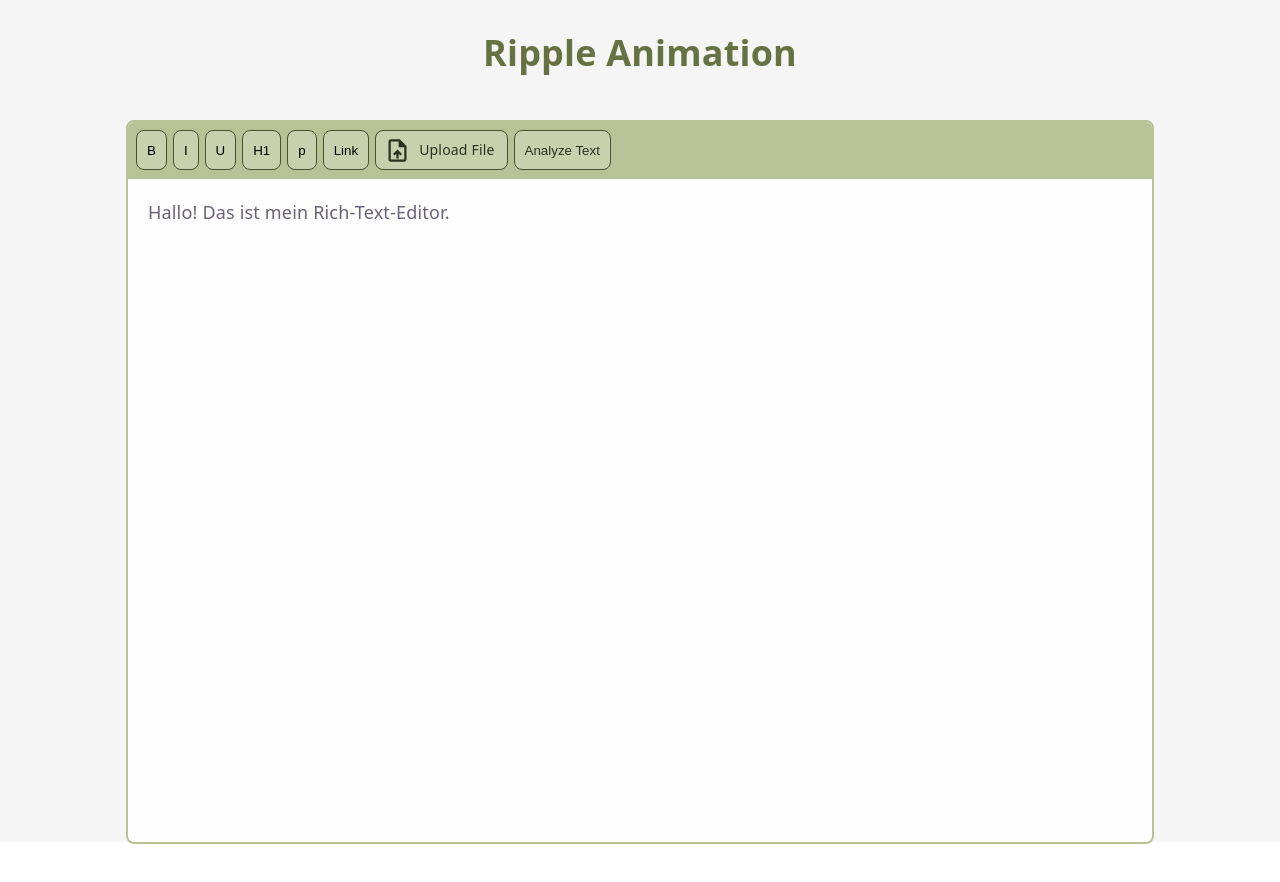
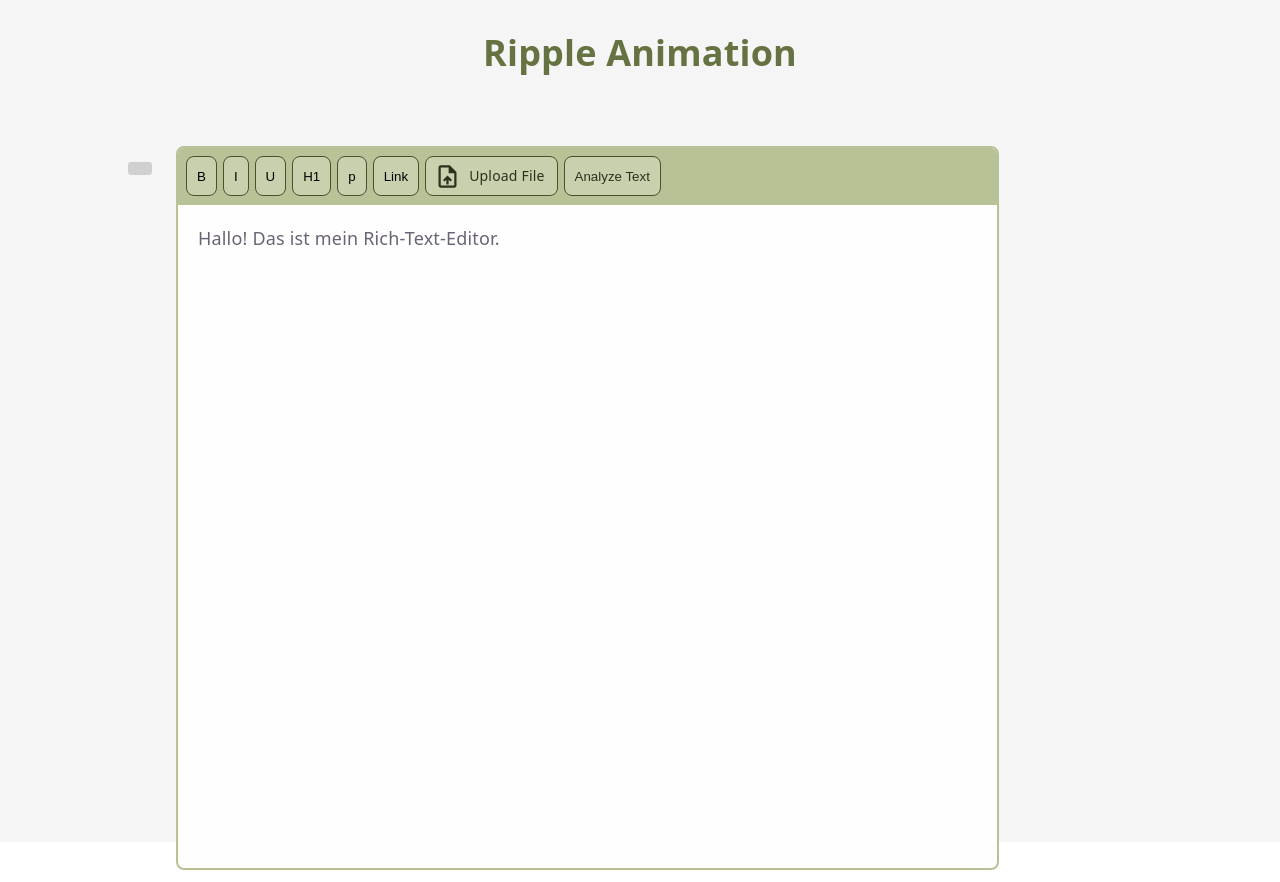
Before and after one commit to EmlMeml/RippleAnimation, a React (Vite) app: page / in a window 1280 px wide. Before the commit the page ends 844 px from the top, so only its background shows below. Built offline with nearby package versions, Linux system fonts and the light colour scheme.

Commit message:
base version text navigation

```diff
--- a/src/ai/api.ts
+++ b/src/ai/api.ts
@@ -10,6 +10,8 @@ interface AIResponse {
 export async function askAI(
   prompt: string
 ): Promise<FactExtraction> {
+  const start = performance.now();
+  console.log("[AI] Request startet");
   const response = await fetch(AI_ENDPOINT, {
     method: "POST",
     headers: {
@@ -19,16 +21,30 @@ export async function askAI(
       prompt,
     }),
   });
+  console.log(
+    `[AI] fetch fertig: ${((performance.now() - start) / 1000).toFixed(2)}s`
+  );
 
   if (!response.ok) {
+    console.log("vor response");
     const errorText = await response.text();
-
+    console.log("nach response");
     throw new Error(
       `AI request failed: ${response.status} ${errorText}`
     );
   }
 
+  console.log("[AI] vor json");
+  const jsonStart = performance.now();
   const data = await response.json() as AIResponse;
+
+  console.log(
+    `[AI] JSON parsing: ${((performance.now() - jsonStart) / 1000).toFixed(2)}s`
+  );
+
+  console.log(
+    `[AI] Gesamtzeit: ${((performance.now() - start) / 1000).toFixed(2)}s`
+  );
 
   return data.response;
 }
--- a/src/assets/css/editor.css
+++ b/src/assets/css/editor.css
@@ -1,8 +1,21 @@
+.content-container{
+  width: 80%;
+  display: flex;
+  flex-direction: row;
+  max-height: 720px;
+  min-height: 720px;
+}
+
+.editor-navigation-container{
+  padding-top: 40px;
+  left: 40px;
+}
+
 .editor-container {
   width: 80%;
   max-height: 720px;
   min-height: 720px;
-  margin: 40px auto;
+  margin: 24px;
   border: 2px solid #b7c396;
   background-color: #fefefe;
   border-radius: 8px;
--- /dev/null
+++ b/src/assets/css/editorNav.css
@@ -0,0 +1,28 @@
+.editor-navigation {
+  width: 24px;
+  height: 100%;
+}
+
+.editor-navigation-items {
+  display: flex;
+  flex-direction: column;
+  gap: 3px;
+  height: 720px;
+}
+
+.editor-navigation-segment {
+  width: 100%;
+  padding: 0;
+  border: none;
+  border-radius: 3px;
+  background: #d0d0d0;
+  cursor: pointer;
+}
+
+.editor-navigation-segment:hover {
+  opacity: 0.75;
+}
+
+.editor-navigation-segment.has-inconsistency {
+  background: #e57373;
+}
--- a/src/custom/editor/Editor.tsx
+++ b/src/custom/editor/Editor.tsx
@@ -12,6 +12,7 @@ import {
   Editable,
   withReact,
   useSlate,
+  ReactEditor
 } from "slate-react";
 import { withHistory } from "slate-history";
 import FileUploader from "./FileUploader";
@@ -23,6 +24,7 @@ import {
   checkConsistency,
   type Inconsistency,
 } from './../../ai/consistencyChecker';
+import EditorNavigation from "./EditorNavigation";
 
 import type { StoryContext } from "../../types/story";
 
@@ -140,6 +142,8 @@ export default function RichTextEditor({context,}: {context: StoryContext}) {
 
   const [, setAnalysisError] = useState("");
 
+  const [document, setDocument] = useState<Descendant[]>(initialValue);
+
   function replaceEditorContent(nodes: Descendant[]) {
     Editor.withoutNormalizing(editor, () => {
       editor.children = nodes;
@@ -149,7 +153,7 @@ export default function RichTextEditor({context,}: {context: StoryContext}) {
         focus: { path: [0, 0], offset: 0 },
       };
     });
-
+    setDocument(nodes);
     editor.onChange();
   }
 /*
@@ -581,11 +585,12 @@ function deserialize(
 
     try {
       const text = getEditorText(editor.children);
-
+      console.log('editor-text: ',text);
       if (!text.trim()) {
         setAnalysisError("Der Editor ist leer.");
         return;
       }
+      console.log("vor extract");
       const result = await extractFacts(text,context);
 
       console.log("=== EXTRACTED FACTS ===");
@@ -636,6 +641,41 @@ function deserialize(
   }
 
   return (
+    <div className="content-container">
+      <div className="editor-navigation-container">
+        <EditorNavigation
+        document={document}
+        inconsistencies={inconsistencies}
+        onNavigate={(path) => {
+          try {
+            const point = Editor.start(editor, path);
+
+            Transforms.select(editor, {
+              anchor: point,
+              focus: point,
+            });
+
+            ReactEditor.focus(editor);
+
+            const element = ReactEditor.toDOMNode(
+              editor,
+              Editor.node(editor, path)[0]
+            );
+
+            element.scrollIntoView({
+              behavior: "smooth",
+              block: "center",
+            });
+          } catch (error) {
+            console.error(
+              "Navigation zum Absatz fehlgeschlagen:",
+              error
+            );
+          }
+        }}
+      />
+
+    </div>
     <div className="editor-container">
         <Slate
             editor={editor}
@@ -654,6 +694,8 @@ function deserialize(
             renderLeaf={renderLeaf}
             spellCheck
             onChange={() => {
+              setDocument([...editor.children]);
+
               console.log(
                 "SLATE ONCHANGE:",
                 getEditorText(editor.children)
@@ -714,7 +756,7 @@ function deserialize(
         </div>
       )}
     </div>
-
+  </div>
   );
 }
 
--- /dev/null
+++ b/src/custom/editor/EditorNavigation.tsx
@@ -0,0 +1,175 @@
+import React, { useMemo } from "react";
+import { Node, type Descendant } from "slate";
+import type { Inconsistency } from "../../ai/consistencyChecker";
+import type { Fact } from "../../types/facts";
+import './../../assets/css/editorNav.css';
+
+type NavigationSegment = {
+  path: number[];
+  characterCount: number;
+  hasInconsistency: boolean;
+};
+
+type EditorNavigationProps = {
+  /**
+   * Die aktuelle Slate-Dokumentstruktur.
+   * Die Komponente selbst muss nicht innerhalb von <Slate> liegen.
+   */
+  document: Descendant[];
+
+  /**
+   * Inkonsistenzen aus der bestehenden Konsistenzanalyse.
+   */
+  inconsistencies?: Inconsistency[];
+
+  /**
+   * Wird beim Anklicken eines Segments mit dem Slate-Path aufgerufen.
+   * Die eigentliche Navigation zum Slate-Element bleibt damit außerhalb
+   * dieser rein visuellen Komponente.
+   */
+  onNavigate?: (path: number[]) => void;
+
+  className?: string;
+};
+
+const MIN_HEIGHT = 12;
+const MAX_HEIGHT = 140;
+const HEIGHT_PER_CHARACTER = 0.35;
+
+function getSegmentHeight(characterCount: number): number {
+  return Math.min(
+    MAX_HEIGHT,
+    Math.max(
+      MIN_HEIGHT,
+      characterCount * HEIGHT_PER_CHARACTER
+    )
+  );
+}
+
+function getNodeText(node: Descendant): string {
+  return Node.string(node).replace(/\s+/g, " ").trim();
+}
+
+function getFactText(fact: Fact): string[] {
+  const values: string[] = [];
+
+  if (fact.subject !== undefined && fact.subject !== null) {
+    values.push(String(fact.subject));
+  }
+
+  if (fact.object !== undefined && fact.object !== null) {
+    values.push(String(fact.object));
+  }
+
+  if (fact.value !== undefined && fact.value !== null) {
+    values.push(String(fact.value));
+  }
+
+  return values
+    .map((value) => value.trim())
+    .filter(Boolean);
+}
+
+function paragraphContainsFact(
+  paragraphText: string,
+  fact: Fact
+): boolean {
+  const normalizedParagraph = paragraphText.toLowerCase();
+
+  return getFactText(fact).some((factText) =>
+    normalizedParagraph.includes(factText.toLowerCase())
+  );
+}
+
+function paragraphHasInconsistency(
+  paragraphText: string,
+  inconsistencies: Inconsistency[]
+): boolean {
+  if (!paragraphText) {
+    return false;
+  }
+
+  return inconsistencies.some((inconsistency) =>
+    inconsistency.facts.some((fact) =>
+      paragraphContainsFact(paragraphText, fact)
+    )
+  );
+}
+
+function createNavigationSegments(
+  document: Descendant[],
+  inconsistencies: Inconsistency[]
+): NavigationSegment[] {
+  return document
+    .map((node, index) => {
+      const text = getNodeText(node);
+
+      return {
+        path: [index],
+        characterCount: text.length,
+        hasInconsistency: paragraphHasInconsistency(
+          text,
+          inconsistencies
+        ),
+      };
+    });
+}
+
+export default function EditorNavigation({
+  document,
+  inconsistencies = [],
+  onNavigate,
+  className,
+}: EditorNavigationProps) {
+  const segments = useMemo(
+    () =>
+      createNavigationSegments(
+        document,
+        inconsistencies
+      ),
+    [document, inconsistencies]
+  );
+
+  return (
+    <nav
+      className={
+        className ?? "editor-navigation"
+      }
+      aria-label="Dokumentübersicht"
+    >
+      <div className="editor-navigation-items">
+        {segments.map((segment) => {
+          const height = getSegmentHeight(
+            segment.characterCount
+          );
+
+          return (
+            <button
+              key={segment.path.join("-")}
+              type="button"
+              aria-label={
+                segment.hasInconsistency
+                  ? "Absatz mit Inkonsistenz"
+                  : "Absatz"
+              }
+              className={[
+                "editor-navigation-segment",
+                segment.hasInconsistency
+                  ? "has-inconsistency"
+                  : "",
+              ]
+                .filter(Boolean)
+                .join(" ")}
+              style={{
+                height: `${height}px`,
+              }}
+              onClick={() =>
+                onNavigate?.(segment.path)
+              }
+            />
+          );
+        })}
+      </div>
+    </nav>
+  );
+}
```
Also changed, not shown: src/analysis/extractesFacts.ts (+6 -3 lines).
